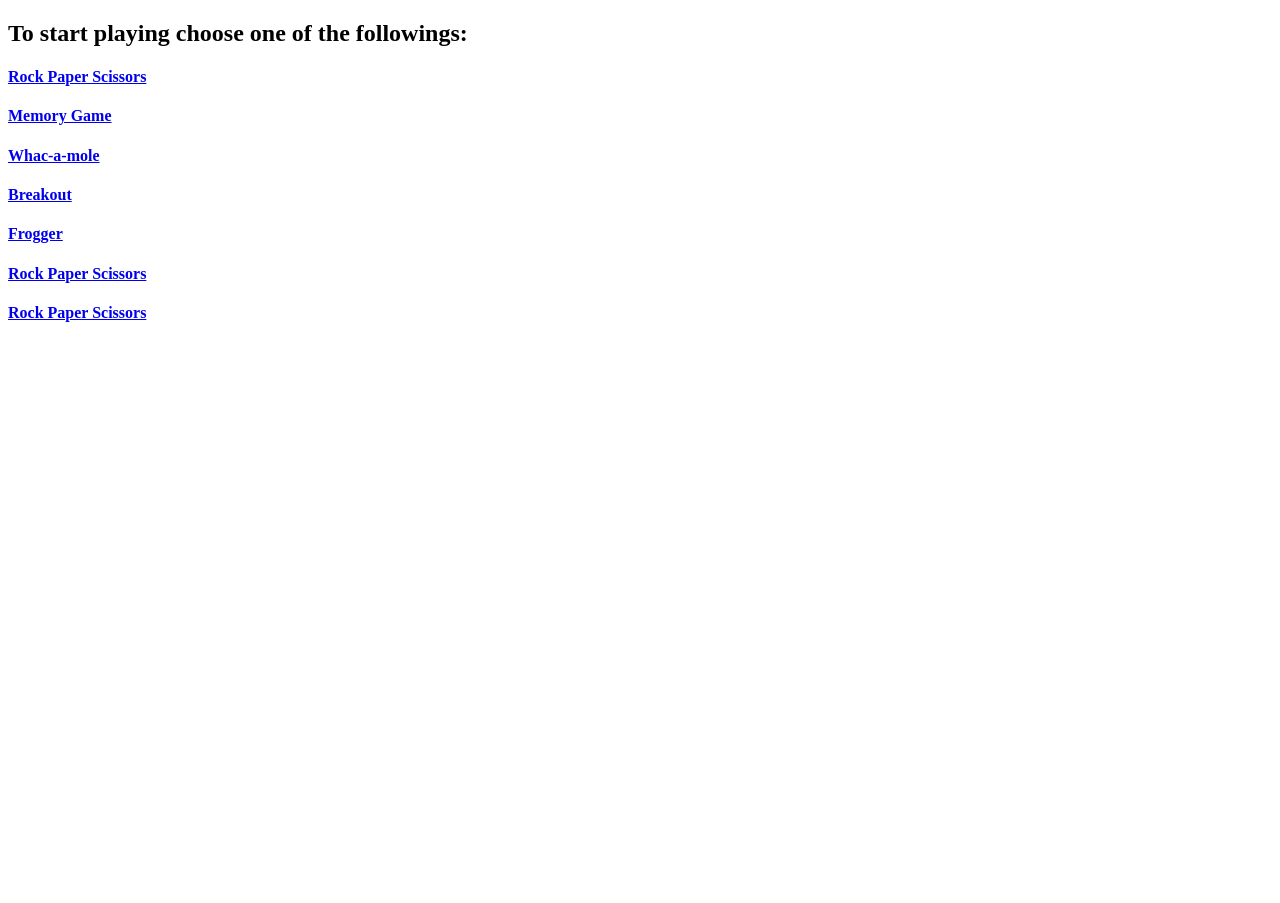
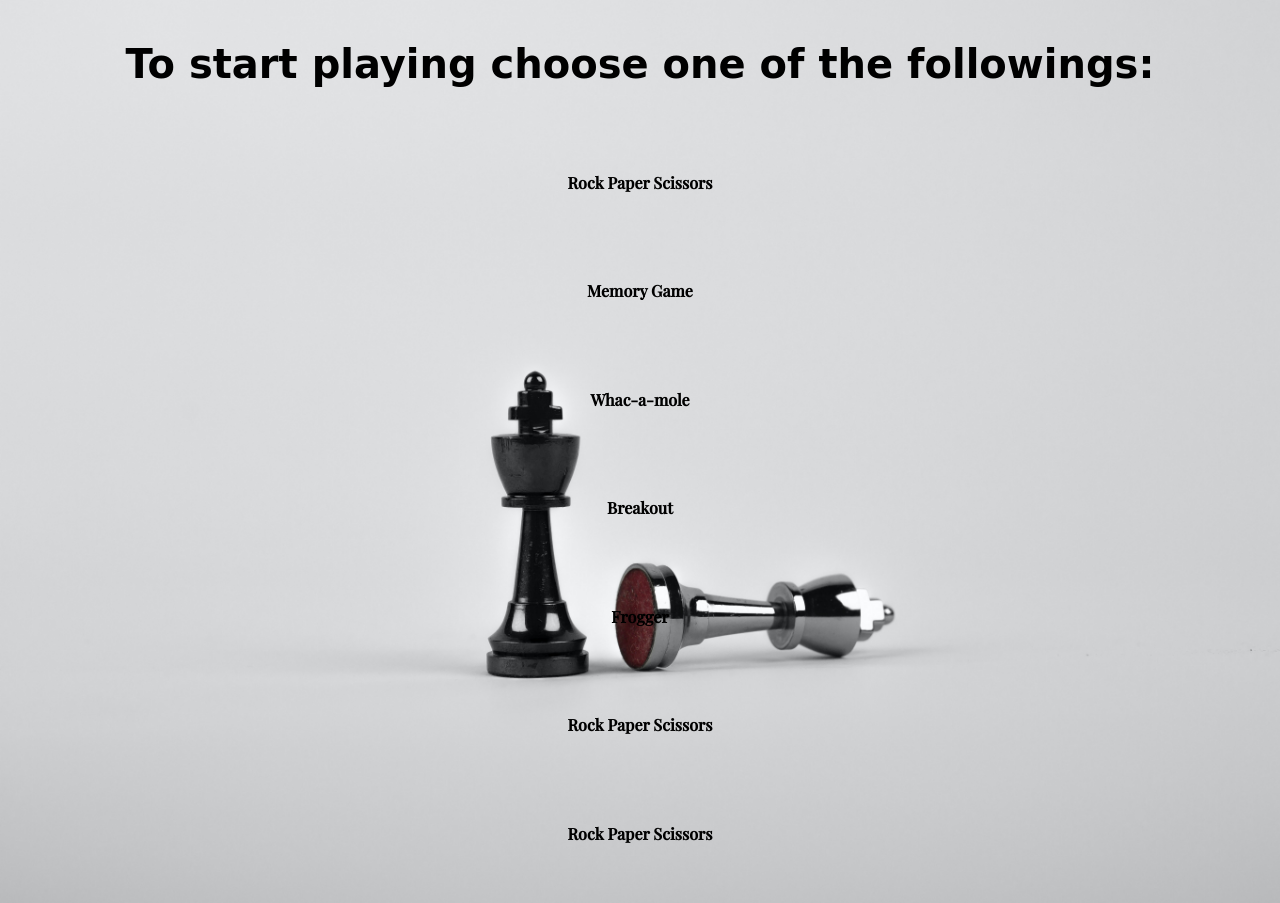
Before and after one commit to IkkeLucky/7-games, a plain HTML site: page index.html in a window 1280 px wide. Before the commit the page ends 800 px from the top, so only its background shows below. Drawn offline with nearby package versions, Linux system fonts and the light colour scheme; a web font is replaced by a local one.

Commit message:
index styling

```diff
--- a/index.html
+++ b/index.html
@@ -4,16 +4,25 @@
     <meta charset="UTF-8">
     <meta http-equiv="X-UA-Compatible" content="IE=edge">
     <meta name="viewport" content="width=device-width, initial-scale=1.0">
+    <link rel="stylesheet" href="styles.css">
+    <link rel="preconnect" href="https://fonts.googleapis.com">
+    <link rel="preconnect" href="https://fonts.gstatic.com" crossorigin>
+    <link href="https://fonts.googleapis.com/css2?family=Playfair+Display:wght@500&family=Tilt+Prism&display=swap" rel="stylesheet">
     <title>7Games</title>
 </head>
+
 <body>
-    <h2>To start playing choose one of the followings:</h2>
-    <a href="rockpaperscissors.html"><h4>Rock Paper Scissors</h4></a>
-    <a href="memoryGame.html"><h4>Memory Game</h4></a>
-    <a href="whacAmole.html"><h4>Whac-a-mole</h4></a>
-    <a href="breakout.html"><h4>Breakout</h4></a>
-    <a href="frogger.html"><h4>Frogger</h4></a>
-    <a href="rockpaperscissors.html"><h4>Rock Paper Scissors</h4></a>
-    <a href="rockpaperscissors.html"><h4>Rock Paper Scissors</h4></a>
+    <section id="gamesStyle">
+        <h1>To start playing choose one of the followings:</h1>
+        <div class="gameList">
+            <a class="rock" href="rockpaperscissors.html"><h4>Rock Paper Scissors</h4></a>
+            <a class="memory" href="memoryGame.html"><h4>Memory Game</h4></a>
+            <a class="whac" href="whacAmole.html"><h4>Whac-a-mole</h4></a>
+            <a class="break" href="breakout.html"><h4>Breakout</h4></a>
+            <a class="frogger" href="frogger.html"><h4>Frogger</h4></a>
+            <a class="default1" href="rockpaperscissors.html"><h4>Rock Paper Scissors</h4></a>
+            <a class="default2" href="rockpaperscissors.html"><h4>Rock Paper Scissors</h4></a>
+        </div>
+    </section>
 </body>
 </html>
--- /dev/null
+++ b/styles.css
@@ -0,0 +1,68 @@
+h1 {
+    font-family: 'Tilt Prism', cursive;
+    font-size: 40px;
+    text-align: center;
+}
+
+body {
+    background-image: url(games.jpg);
+    background-size: cover;
+}
+
+#gamesStyle {
+    display: flex;
+    flex-direction: column;
+    align-items: center;
+}
+
+.gameList a {
+    display: flex;
+    justify-content: center;
+    margin: 15px;
+    padding: 15px;
+    text-decoration: none;
+    color: black;
+    font-family: 'Playfair Display', serif;
+}
+
+.rock:hover{
+    font-size: 25px;
+    color: gray;
+    transition: 1s ease;
+}
+
+.memory:hover{
+    font-size: 25px;
+    color: salmon;
+    transition: 1s ease;
+}
+
+.whac:hover{
+    font-size: 25px;
+    color: sandybrown;
+    transition: 1s ease;
+}
+
+.break:hover{
+    font-size: 25px;
+    color: purple;
+    transition: 1s ease;
+}
+
+.frogger:hover{
+    font-size: 25px;
+    color: greenyellow;
+    transition: 1s ease;
+}
+
+.default1:hover{
+    font-size: 25px;
+    color: crimson;
+    transition: 1s ease;
+}
+
+.default2:hover{
+    font-size: 25px;
+    color: goldenrod;
+    transition: 1s ease;
+}
```
Also changed, not shown: games.jpg (added).
